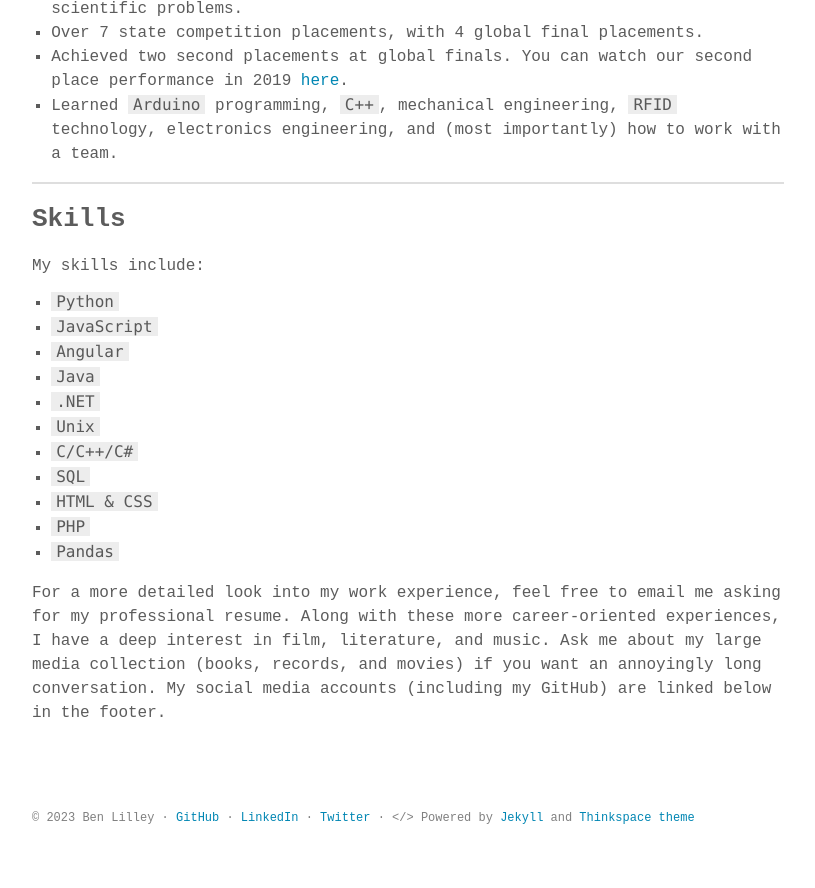
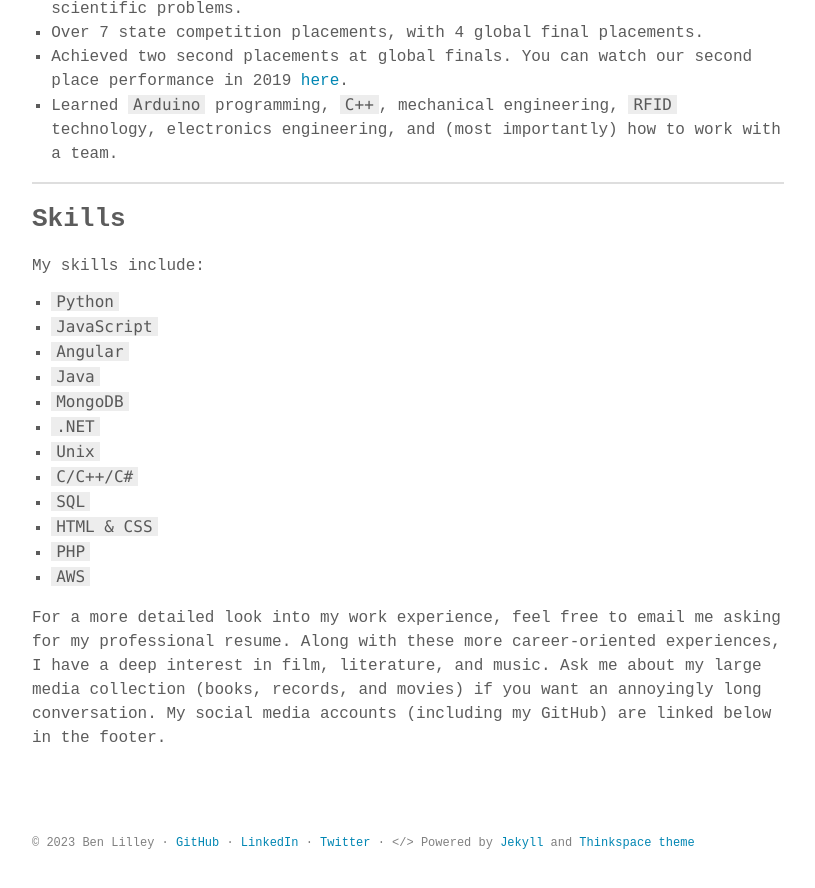
Before and after one commit to bunceandbean/bunceandbean.github.io, a Jekyll site: the page built from docs/about.md, in a window 1280 px wide and 900 px high, scrolled down 2117 px. Shown: the top 888 px of the window, without its empty margins (232-1047 px from the left). Built offline with Jekyll 4.4.1, drawn with Linux system fonts in a browser that asks for light colours; some web fonts are replaced.

Commit message:
Updated about

```diff
--- a/docs/about.md
+++ b/docs/about.md
@@ -66,12 +66,13 @@ My skills include:
 * `JavaScript`
 * `Angular`
 * `Java`
+* `MongoDB`
 * `.NET`
 * `Unix`
 * `C/C++/C#`
 * `SQL`
 * `HTML & CSS`
 * `PHP`
-* `Pandas`
+* `AWS`
 
 For a more detailed look into my work experience, feel free to email me asking for my professional resume. Along with these more career-oriented experiences, I have a deep interest in film, literature, and music. Ask me about my large media collection (books, records, and movies) if you want an annoyingly long conversation. My social media accounts (including my GitHub) are linked below in the footer.
```
